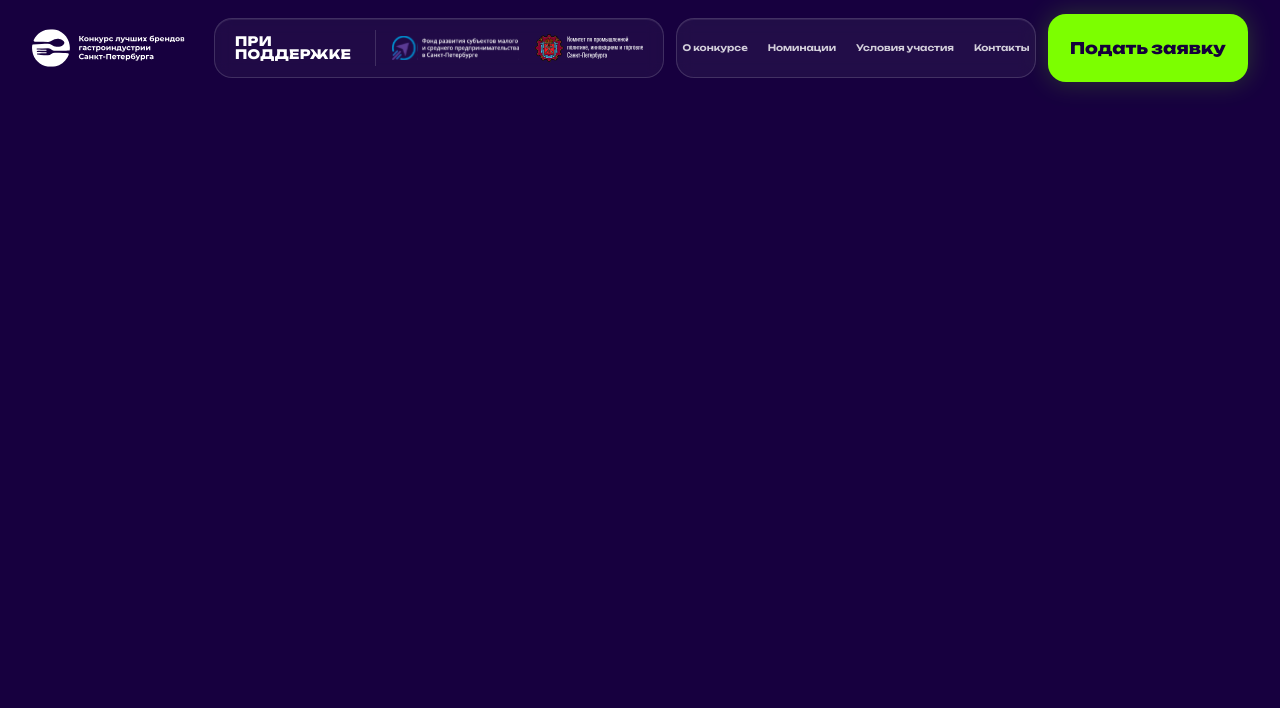
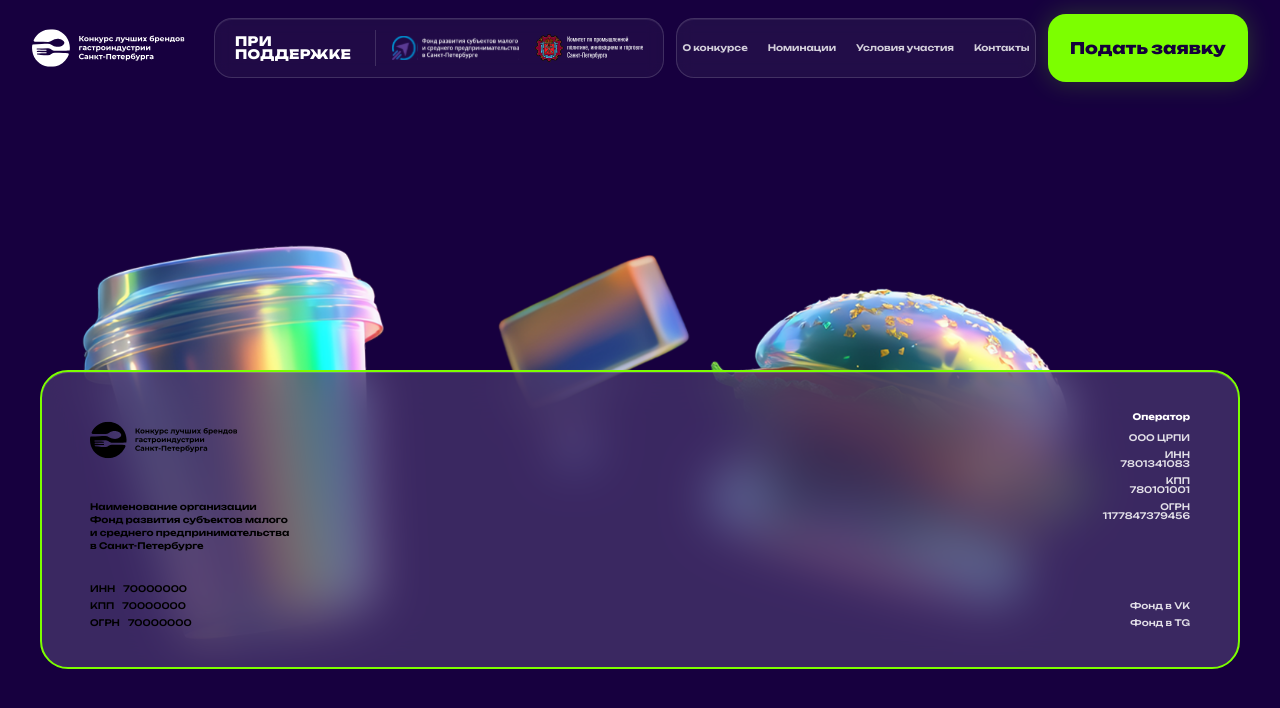
Before and after one commit to SmaffeBaby/GastroConcurs, a Vue app: page / in a window 1280 px wide. Shown: the top 708 px of the page. Built offline with nearby package versions, Linux system fonts and the light colour scheme.

Commit message:
add footer

```diff
--- /dev/null
+++ b/src/components/Footer.vue
@@ -0,0 +1,83 @@
+<script setup lang="ts">
+import footerFood from '@/img/footer/footer_food.png'
+import konkursLuchshihLogo from '@/img/header/KonkursLuchshih.svg'
+</script>
+
+<template>
+  <footer id="contacts" class="relative overflow-hidden bg-[#17003f] px-4 pb-8 pt-24 sm:px-6 lg:px-10 lg:pt-36">
+    <img
+      class="pointer-events-none absolute left-1/2 -top-10 z-0 h-auto w-[min(1720px,116vw)] -translate-x-1/2 select-none object-contain"
+      :src="footerFood"
+      alt=""
+      aria-hidden="true"
+    />
+
+    <div
+      class="relative z-10 mx-auto grid max-w-[1680px] gap-8 rounded-[28px] border-2 border-[#7cff00] bg-[#4b3971]/70 px-7 py-8 shadow-[inset_0_1px_0_rgba(255,255,255,0.16)] backdrop-blur-xl md:grid-cols-[1fr_auto] md:px-10 lg:min-h-[278px] lg:px-12 lg:py-10"
+    >
+      <section class="flex max-w-[520px] flex-col justify-between gap-8 text-black">
+        <div>
+          <img
+            class="mb-8 h-14 w-[164px] object-contain brightness-0"
+            :src="konkursLuchshihLogo"
+            alt="Конкурс лучших брендов гастроиндустрии Санкт-Петербурга"
+          />
+
+          <p class="max-w-[320px] text-[9px] font-semibold leading-[1.45]">
+            Наименование организации<br />
+            Фонд развития субъектов малого<br />
+            и среднего предпринимательства<br />
+            в Санкт-Петербурге
+          </p>
+        </div>
+
+        <dl class="grid gap-2 text-[9px] font-medium leading-none">
+          <div class="flex gap-2">
+            <dt>ИНН</dt>
+            <dd>70000000</dd>
+          </div>
+          <div class="flex gap-2">
+            <dt>КПП</dt>
+            <dd>70000000</dd>
+          </div>
+          <div class="flex gap-2">
+            <dt>ОГРН</dt>
+            <dd>70000000</dd>
+          </div>
+        </dl>
+      </section>
+
+      <section
+        class="grid content-between gap-8 text-left text-[9px] font-medium leading-none text-white/85 md:min-w-[260px] md:text-right"
+      >
+        <dl class="grid gap-2">
+          <div>
+            <dt class="mb-3 font-bold text-white">Оператор</dt>
+            <dd>ООО ЦРПИ</dd>
+          </div>
+          <div>
+            <dt>ИНН</dt>
+            <dd>7801341083</dd>
+          </div>
+          <div>
+            <dt>КПП</dt>
+            <dd>780101001</dd>
+          </div>
+          <div>
+            <dt>ОГРН</dt>
+            <dd>1177847379456</dd>
+          </div>
+        </dl>
+
+        <nav class="grid gap-2" aria-label="Социальные сети фонда">
+          <a class="transition hover:text-[#7cff00]" href="#" aria-label="Фонд в VK">
+            Фонд в VK
+          </a>
+          <a class="transition hover:text-[#7cff00]" href="#" aria-label="Фонд в TG">
+            Фонд в TG
+          </a>
+        </nav>
+      </section>
+    </div>
+  </footer>
+</template>
--- a/src/components/SiteShell.vue
+++ b/src/components/SiteShell.vue
@@ -1,4 +1,5 @@
 <script setup lang="ts">
+import Footer from '@/components/Footer.vue'
 import Header from '@/components/Header.vue'
 </script>
 
@@ -9,5 +10,7 @@ import Header from '@/components/Header.vue'
     <main class="px-4 pb-20 pt-12 sm:px-6 lg:px-10 lg:pt-16">
 
     </main>
+
+    <Footer />
   </div>
 </template>
```
Also changed, not shown: src/img/footer/footer_food.png (added), 7 other files (tests, documents, lock files or other folders).
